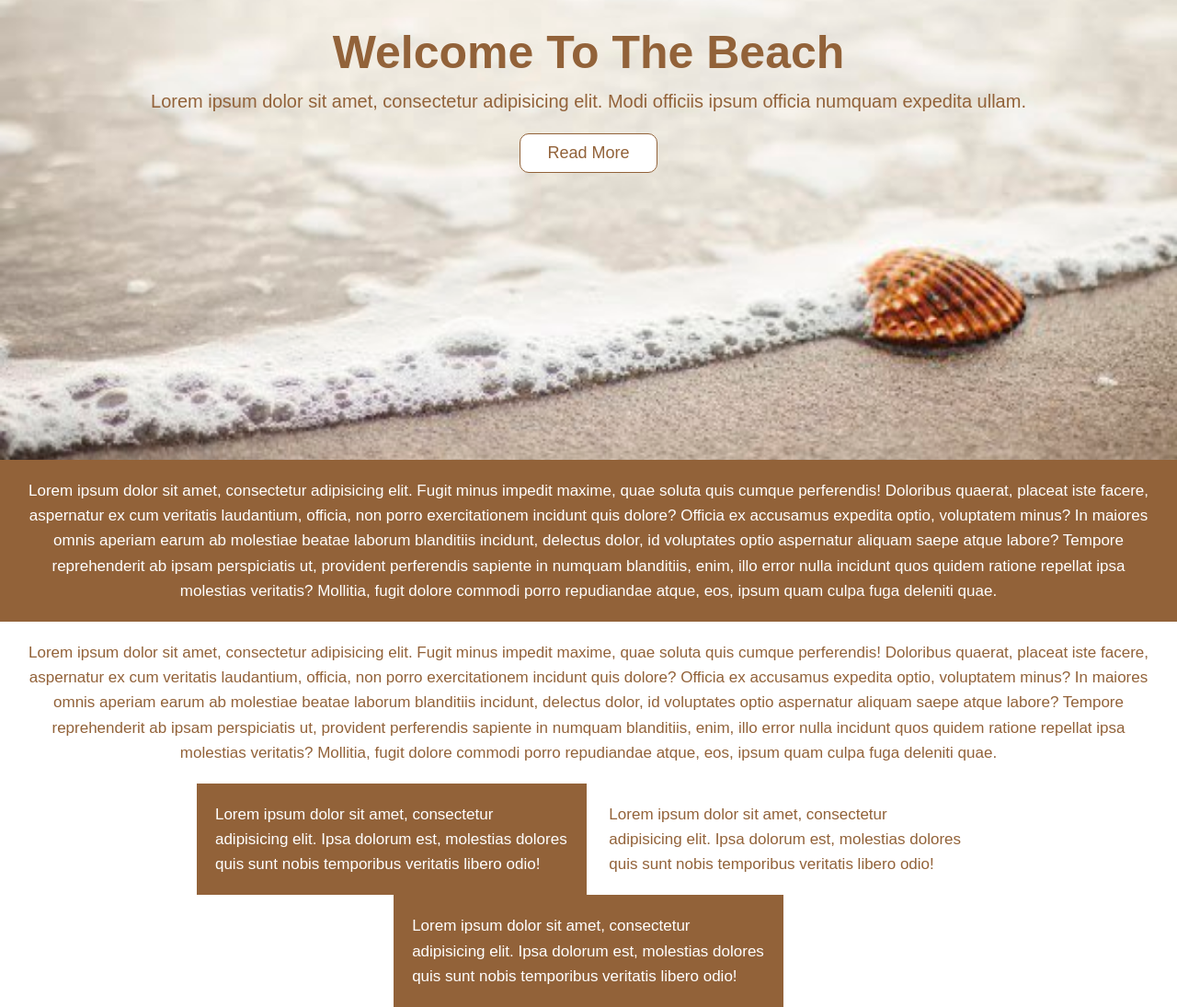
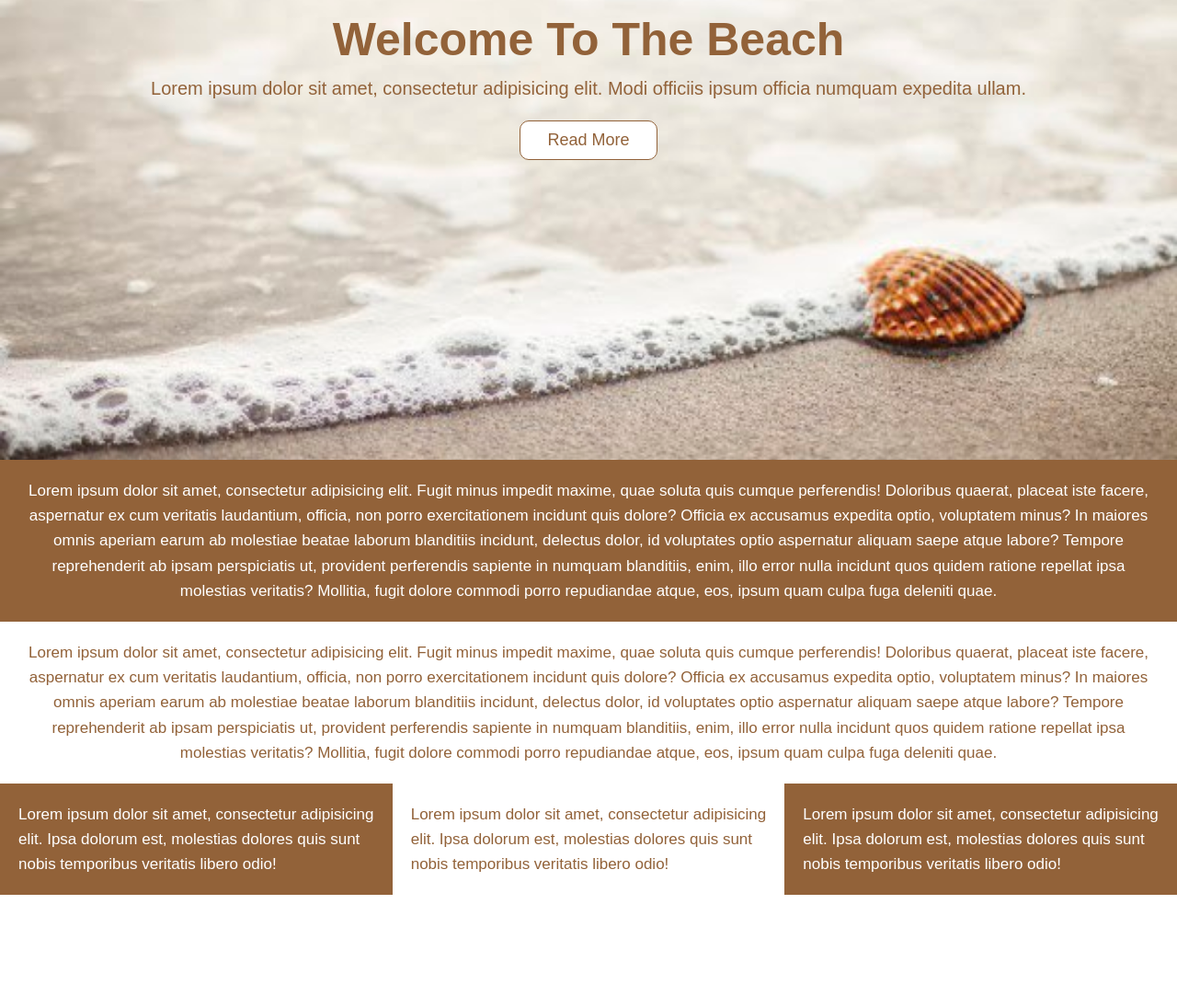
Before and after one commit to ElmiraDzhy/fullscreen-landing, a plain HTML site: page index.html in a window 1280 px wide. Shown: the part 300-1395 px from the top of the page at 92% size. After the commit the page ends 1273 px from the top, so only its background shows below. Drawn offline with Linux system fonts and the light colour scheme.

Commit message:
Make layout with flex

```diff
--- a/assets/css/styles.css
+++ b/assets/css/styles.css
@@ -14,11 +14,18 @@ body{
 
     font-family: Arial, "Helvetica Neue", Helvetica, sans-serif;
 
+    display: flex;
+    flex-direction: column;
+
 
 }
 
 .header{
     height: 100vh;
+
+    display: flex;
+    flex-direction: column;
+    justify-content: center;
 
     background-image: url("../img/photo_2023-02-21_14-11-19.jpg");
     background-position: center;
@@ -32,7 +39,6 @@ body{
 }
 
 h1{
-    padding-top: 40vh;
 
     font-size: 50px;
     font-weight: bold;
@@ -45,7 +51,7 @@ h1{
 .btn{
     margin: 20px;
     padding: 10px 20px;
-
+    align-self: center;
     width: 150px;
 
     border: 1px solid var(--main-brown-shade);
@@ -55,6 +61,13 @@ h1{
     font-size: 18px;
     color: var(--main-brown-shade);
 
+}
+
+
+.flex-container{
+    display: flex;
+    flex-direction: column;
+    width: 100%;
 }
 
 .btn:hover{
@@ -70,10 +83,16 @@ article{
 
 }
 
+.mini-articles-wrapper{
+    display: flex;
+    width: 100%;
+    flex-direction: row;
+
+}
+
 .mini-section{
     display: inline-block;
     padding: 20px;
-    width: 33.1%;
 
     font-size: 17px;
     line-height: 1.6;
--- a/index.html
+++ b/index.html
@@ -4,16 +4,13 @@
 		<meta charset="UTF-8" />
 		<meta
 			http-equiv="X-UA-Compatible"
-			content="IE=edge"
-		/>
+			content="IE=edge" />
 		<meta
 			name="viewport"
-			content="width=device-width, initial-scale=1.0"
-		/>
+			content="width=device-width, initial-scale=1.0" />
 		<link
 			rel="stylesheet"
-			href="./assets/css/styles.css"
-		/>
+			href="./assets/css/styles.css" />
 		<title>Fullscreen Landing</title>
 	</head>
 	<body>
@@ -24,7 +21,7 @@
 			</p>
 			<button class="btn">Read More</button>
 		</header>
-		<main>
+		<main class="flex-container">
 			<article class="backgroung-brown great-article">
 				Lorem ipsum dolor sit amet, consectetur adipisicing elit. Fugit minus impedit maxime, quae soluta quis cumque
 				perferendis! Doloribus quaerat, placeat iste facere, aspernatur ex cum veritatis laudantium, officia, non porro
@@ -43,7 +40,7 @@
 				enim, illo error nulla incidunt quos quidem ratione repellat ipsa molestias veritatis? Mollitia, fugit dolore
 				commodi porro repudiandae atque, eos, ipsum quam culpa fuga deleniti quae.
 			</article>
-			<article>
+			<article class="mini-articles-wrapper">
 				<section class="backgroung-brown mini-section">
 					Lorem ipsum dolor sit amet, consectetur adipisicing elit. Ipsa dolorum est, molestias dolores quis sunt nobis
 					temporibus veritatis libero odio!
```
